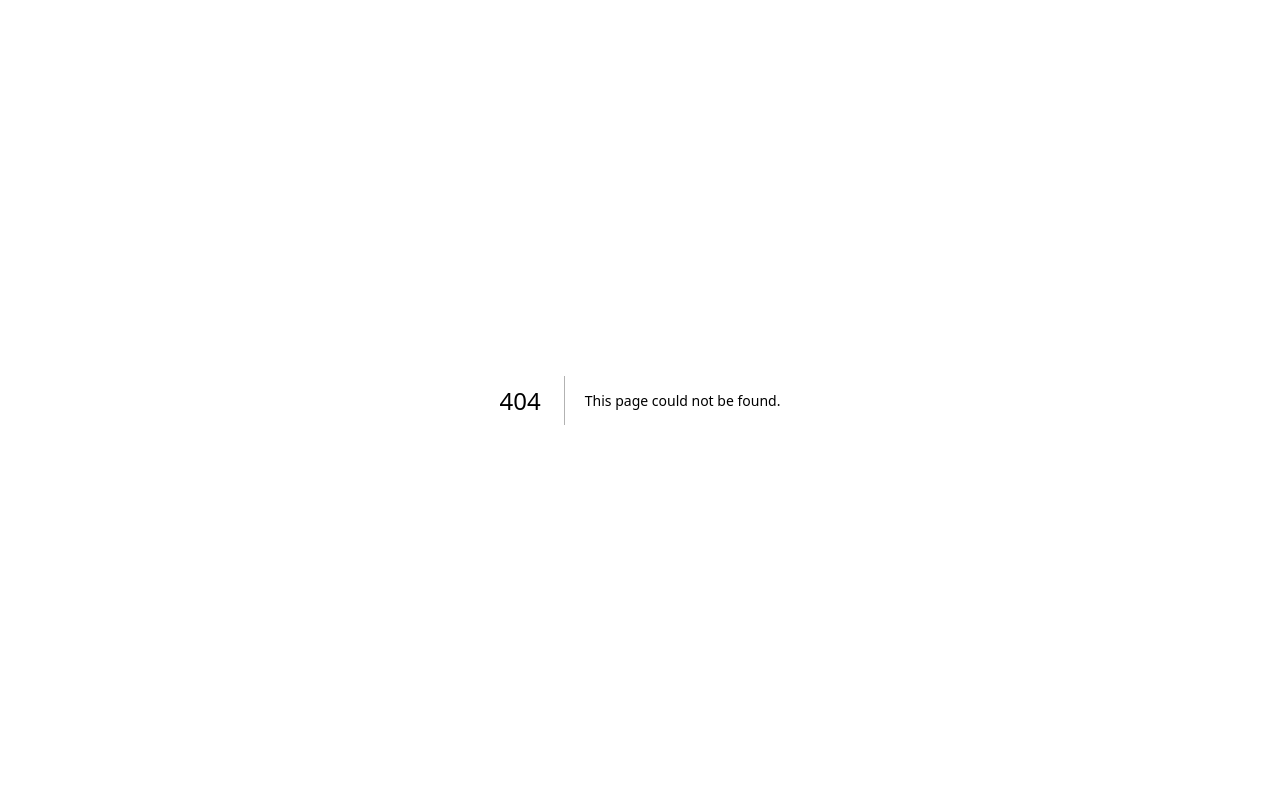
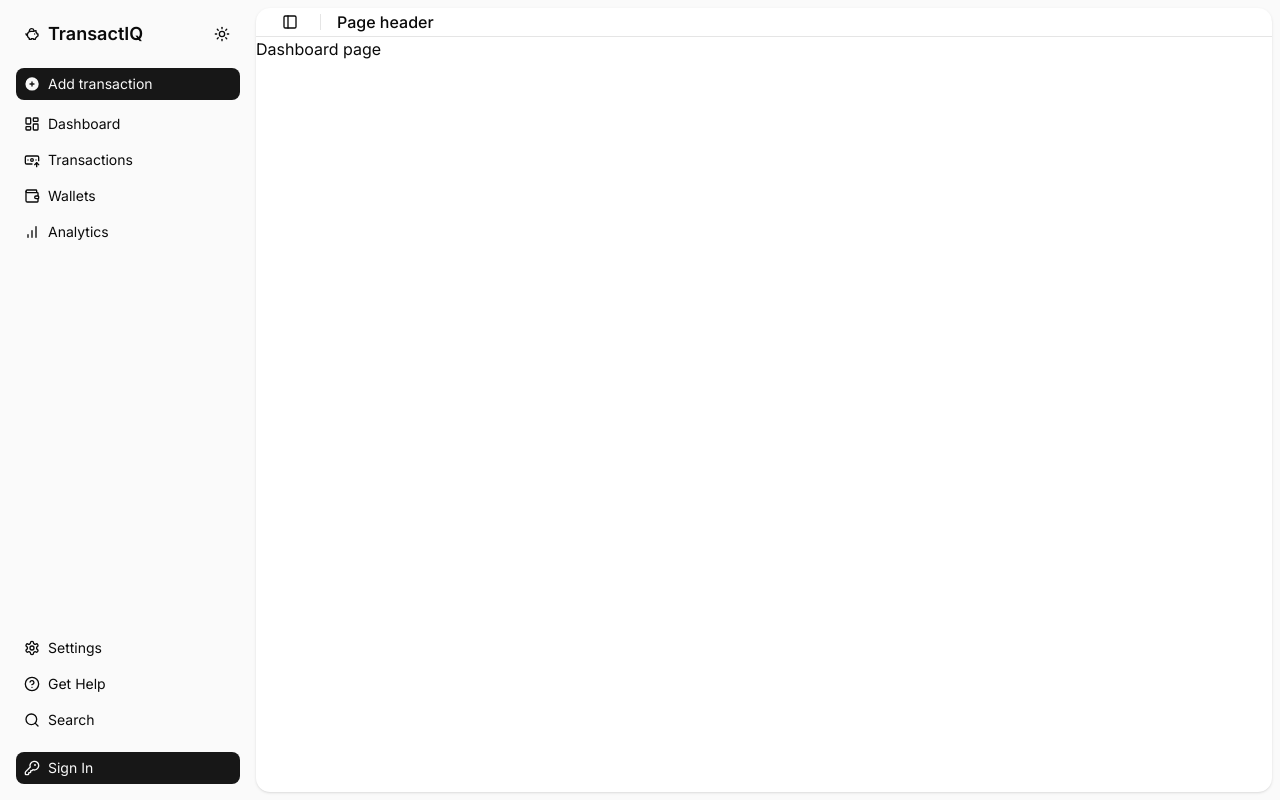
Before and after one commit to VerhoczkiMarton/transactiq, a Next.js app: page /dashboard in a window 1280 px wide. Before the commit this address had no page. Built offline with nearby package versions, Linux system fonts and the light colour scheme; no server answers.

Commit message:
Add placeholder dashboard page

```diff
--- /dev/null
+++ b/src/app/(sidebar)/dashboard/page.tsx
@@ -0,0 +1,3 @@
+export default async function Dashboard() {
+  return <h1>Dashboard page</h1>;
+}
```
